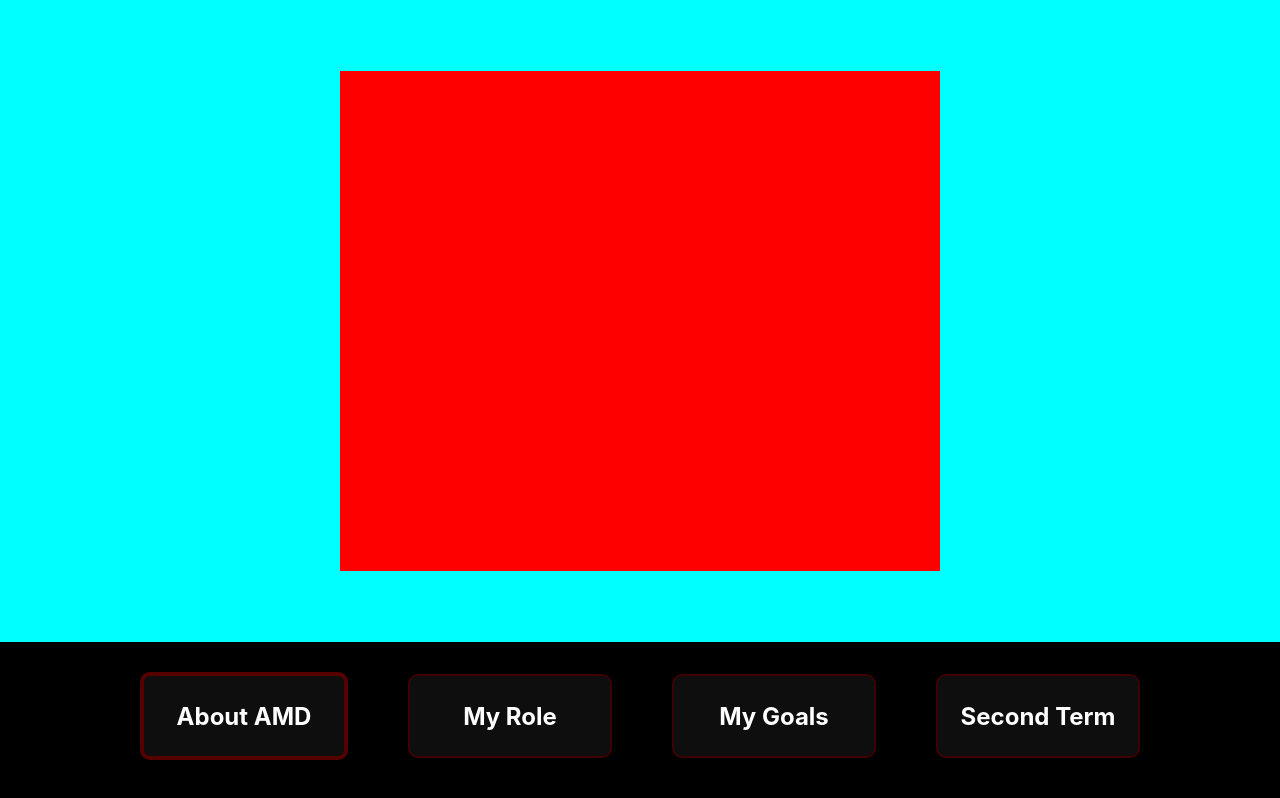
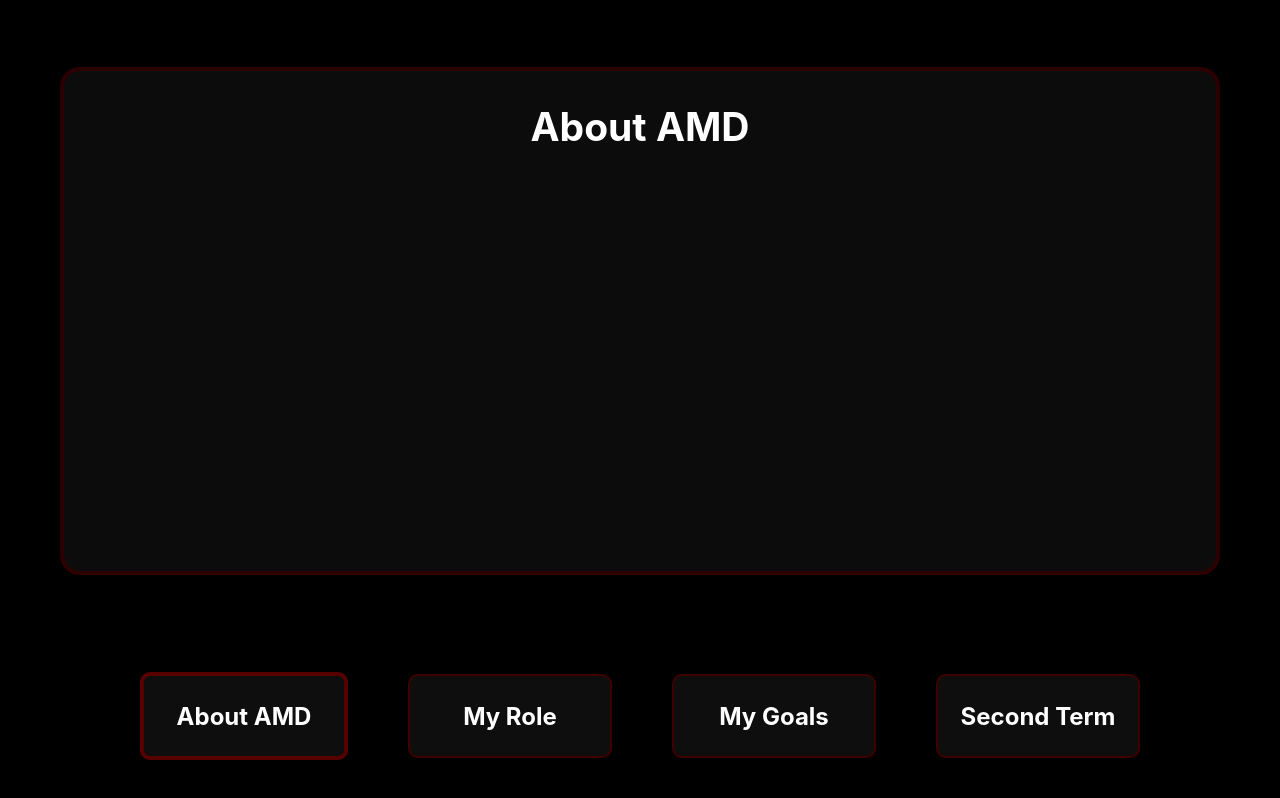
Before and after one commit to alichman/AMD-Report, a React (Create React App) app in the folder amd-report/: page / in a window 1280 px wide. Both pictures are taken after a click on the element "About AMD". Built offline with nearby package versions, Linux system fonts and the light colour scheme.

Commit message:
Layout and goals content

```diff
--- a/amd-report/src/App.css
+++ b/amd-report/src/App.css
@@ -15,8 +15,6 @@
   font-size: calc(10px + 2vmin);
   color: white;
 
-  background-color: aqua;
-
   h1 {
     text-align: center;
   }
@@ -28,4 +26,11 @@
   justify-content: center;
   align-items: center;
   margin-bottom: 10px;
+  z-index: 1;
 }
+
+.Return {
+  height: 100%;
+  width: 100%;
+  position: absolute;
+}
--- a/amd-report/src/App.tsx
+++ b/amd-report/src/App.tsx
@@ -1,4 +1,4 @@
-import React, {useState} from 'react';
+import React, {useCallback, useState} from 'react';
 import './App.css';
 import {SectionButton} from "./components/SectionButton";
 import {cats} from "./Types";
@@ -10,6 +10,7 @@
     return (
     <div className="App">
       <header className="App-header">
+          <div className="Return" onClick={useCallback(() => setCat(null), [])}/>
           <h1>AMD Report</h1>
           <Floater cat={curCat}/>
       </header>
--- /dev/null
+++ b/amd-report/src/Text/goals.ts
@@ -0,0 +1,29 @@
+
+// TODO consider making this broad
+export type Goal = {
+    title: string;
+    content: string;
+}
+
+export const goals: Goal[] = [
+    {
+        title: 'To gain a deep understanding of the technology behind graphics drivers and kernels.',
+        content: 'Over the past four months, I\'ve had the chance to dive straight into the inner workings of drivers, kernel debugging, and firmware development. I was assigned my first bug at the end of my first week, and I\'ve been exploring the codebase one issue at a time. While it is a completely different world from my app development background, I\'ve found it to be a very engaging field to explore. It was very daunting to see just how many different processes go on at the same time in a modern graphics card, and just how fast they have to be to be useable with modern applications. However, the more bugs I\'ve tackled, the more pieces of the puzzle have become apparent. With the scale of this product, I find that I could continue to learn for a long time, and speed up in my learning as I go. I plan to keep this goal for my next four months, aiming to explore as much as I can about this technology in my remaining term.'
+    },
+    {
+        title: 'To gain experience with kernel debugging and driver programming, and gain confidence in programming with C.',
+        content: 'Driver and firmware debugging is a far more closed off runtime environment to the react apps I\'ve been accustomed to. With the variety of issues I\'ve had to tackle this term, I\'ve been exposed to a wide array of tools, both in software and hardware form. While the learning curve is steep, I\'ve made some great strides in learning how to pick the right tool for each task, though these decisions come easier with more fundamental knowledge of the systems. As mentioned in my first reflection, I still have a lot to learn about graphics, and I look forward to gaining a more instinctual understanding of the tools at my disposal.'
+    },
+    {
+        title:'To gain a better understanding of corporate structures, as well as the balance of friendly and professional tone when in a more formal setting.',
+        content:'My very first bug ended up involving over 15 people from multiple countries. Because of this I had to quickly get familiar with who to speak with about which issue. Over these four months I\'ve built a solid flow for finding the right person for any problem. Team events have been very helpful for interacting with coworkers in a more casual context, and I\'ve found myself become a lot closer with my team.'
+    },
+    {
+        title:'Become more efficient with multitasking and context switching',
+        content:'Context switching at AMD is, while similar in concept, a much more demanding task to what I\'ve previously experienced. Because of the hardware nature of tasks, jumping between them often involves assembling hardware, gathering displays, and setting up new debugging environments. While more time consuming, I find it to be an engaging touch to a necessary process. The act of setting up a system to get back to a task I haven\'t worked on in a bit often reminds me of my previous progress, and lets me get back into the flow of the task quicker once the setup is complete. I believe I\'ve gotten fairly proficient with my context switching, though I rarely work on more than two issues at once at the moment.'
+    },
+    {
+        title: 'To gain experience in working on hardware issues with a global team',
+        content: 'AMD is not the first international team I\'ve worked in, but it is by far the largest. Additionally, teams in different countries, though often working together, generally have different contexts on the project at hand. It was a change to get used to, and I was exposed to it rather quickly - My very first bug involved a system that was only found in Shanghai. I had to organize remote debugging, discussed possible root causes and symptoms of the issue with another engineer in an opposing time zone, and eventually even had the hardware shipped to me to resolve the issue. Since then, I\'ve worked with engineers and testers all around the world, and it has become more of a standard part of the job.'
+    }
+]
--- a/amd-report/src/Types.ts
+++ b/amd-report/src/Types.ts
@@ -11,3 +11,10 @@
     [cats.goals]: "My Goals",
     [cats.second]: "Second Term",
 }
+
+export const CatHeaderMap: Record<cats, string> = {
+    [cats.about]: "About AMD",
+    [cats.role]: "My role in DAL",
+    [cats.goals]: "My goals for the first term",
+    [cats.second]: "My aspirations for the second term",
+}
--- a/amd-report/src/components/Floater.css
+++ b/amd-report/src/components/Floater.css
@@ -1,11 +1,41 @@
 .Floater {
     display: flex;
+    flex-direction: column;
+    justify-content: space-between;
+    align-items: center;
+
     flex-grow: 1;
     min-height: 500px;
     min-width: 600px;
     margin: 20px;
 
+    width: 90%;
+    height: 50%;
+
     position: absolute;
 
-    background-color: red;
+    background-color: #0c0c0c;
+    border-radius:20px;
+    border-style: solid;
+    border-width: 4px;
+    border-color: rgb(44, 0, 0);
 }
+
+.hScroll {
+    height: 90%;
+    width: 100%;
+    overflow-x: scroll;
+    display: flex;
+}
+.hScroll > div {
+    display: flex;
+    height: 100%;
+    justify-content: left;
+}
+
+.vContent {
+    height: 100%;
+    width: 400px;
+    overflow-y: scroll;
+
+}
--- a/amd-report/src/components/Floater.tsx
+++ b/amd-report/src/components/Floater.tsx
@@ -1,13 +1,36 @@
-import {cats} from "../Types";
+import {CatHeaderMap, cats} from "../Types";
 import "../App.css";
 import './Floater.css';
+import {goals} from "../Text/goals";
+import {useMemo} from "react";
+
+const GoalsContent = () => {
+    return <div className="hScroll">
+        <div>
+        {goals.map(g => <div className="vContent">
+            <h3>{g.title}</h3>
+            <p>{g.content}</p>
+        </div>)}
+        </div>
+    </div>
+}
 
 export const Floater = ({cat}:{cat: cats|null}) => {
+
+    const content = useMemo(() => {
+        switch (cat) {
+            case cats.goals:
+                return GoalsContent();
+            default:
+                return null;
+        }
+    }, [cat])
 
     if (cat === null){
         return null;
     }
     return <div className="Floater">
-
+        <h2>{CatHeaderMap[cat]}</h2>
+        {content}
     </div>
 }
--- a/amd-report/src/components/SectionButton.tsx
+++ b/amd-report/src/components/SectionButton.tsx
@@ -5,13 +5,14 @@
 
 export const SectionButton = (
     {cat, setCat, curCat}
-        :{cat: cats; setCat:(cat:cats)=>void, curCat:cats|null}
+        :{cat: cats; setCat:(cat:cats|null)=>void, curCat:cats|null}
 ) => {
     const isSelected = useMemo(() => curCat === cat,[cat, curCat])
+    const onPress = useCallback(() => setCat(isSelected ? null : cat), [cat, isSelected, setCat])
 
     return <div
         className={`SectionButton ${isSelected ? 'selected':''}`}
-        onClick={useCallback(() => setCat(cat), [cat, setCat])}
+        onClick={onPress}
     >
         <h2>{CatTitleMap[cat]}</h2>
     </div>
```
Lines whose indentation alone changed are shown as unchanged.
